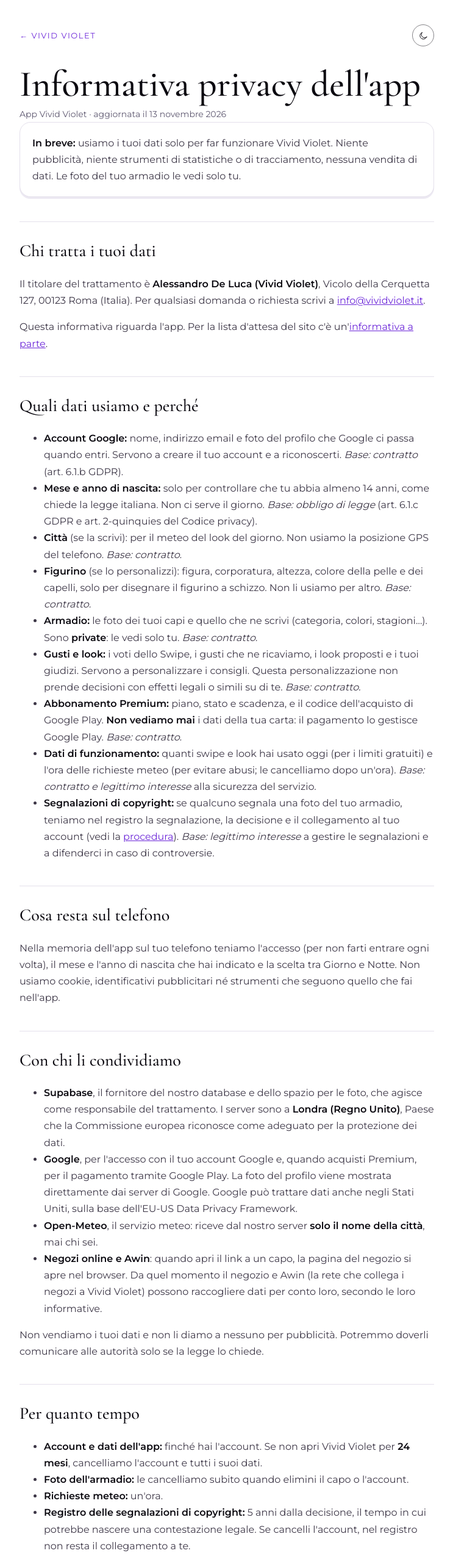
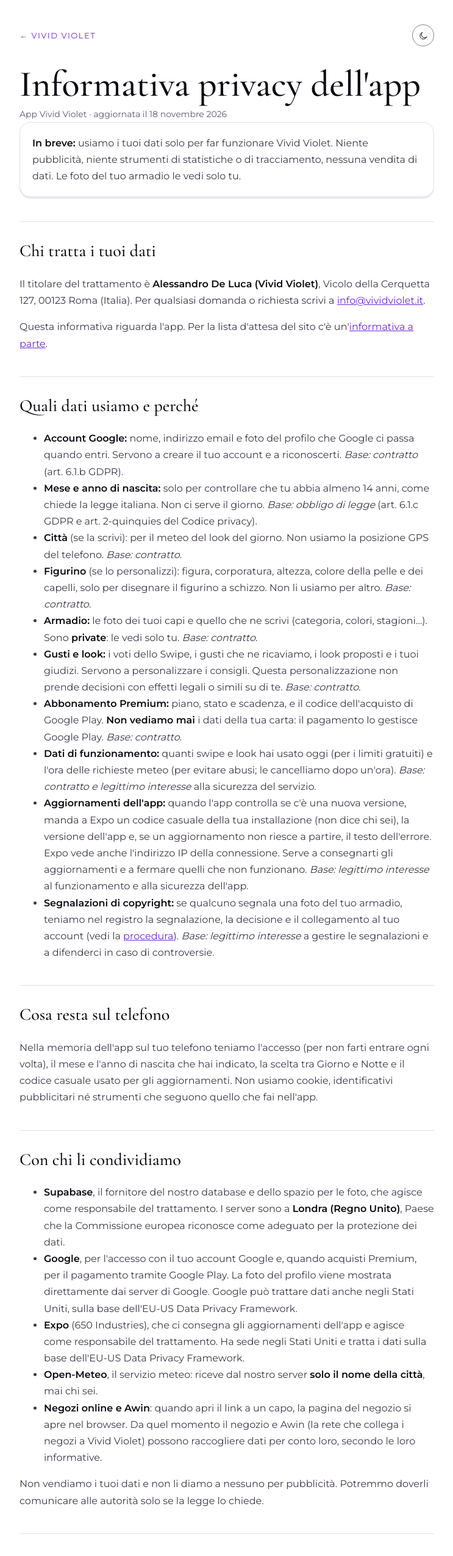
Before and after one commit to alexstorm02/vivid-violet-sito, a plain HTML site: page privacy-app.html in a window 1280 px wide. Shown: the top 2551 px of the page at 61% size, without its empty margins (268-1011 px from the left). Drawn offline with Linux system fonts and the light colour scheme.

Commit message:
Informativa dell'app: aggiunto Expo (aggiornamenti dell'app)
Codice casuale dell'installazione, indirizzo IP e testo degli errori inviati
a Expo da EAS Update; Expo tra i responsabili del trattamento (Stati Uniti,
Data Privacy Framework) e tempi di conservazione. Data al 18 novembre 2026.
Allinea l'informativa alle risposte "Sicurezza dei dati" di Play Console.

Co-Authored-By: Claude Opus 5.5 <noreply@anthropic.com>

```diff
--- a/privacy-app.html
+++ b/privacy-app.html
@@ -64,7 +64,7 @@
   </button>
   </div>
   <h1>Informativa privacy dell'app</h1>
-  <p class="data">App Vivid Violet · aggiornata il 13 novembre 2026</p>
+  <p class="data">App Vivid Violet · aggiornata il 18 novembre 2026</p>
 
   <div class="riquadro">
     <p><strong>In breve:</strong> usiamo i tuoi dati solo per far funzionare Vivid Violet. Niente pubblicità, niente strumenti di statistiche o di tracciamento, nessuna vendita di dati. Le foto del tuo armadio le vedi solo tu.</p>
@@ -84,16 +84,18 @@
     <li><strong>Gusti e look:</strong> i voti dello Swipe, i gusti che ne ricaviamo, i look proposti e i tuoi giudizi. Servono a personalizzare i consigli. Questa personalizzazione non prende decisioni con effetti legali o simili su di te. <em>Base: contratto.</em></li>
     <li><strong>Abbonamento Premium:</strong> piano, stato e scadenza, e il codice dell'acquisto di Google Play. <strong>Non vediamo mai</strong> i dati della tua carta: il pagamento lo gestisce Google Play. <em>Base: contratto.</em></li>
     <li><strong>Dati di funzionamento:</strong> quanti swipe e look hai usato oggi (per i limiti gratuiti) e l'ora delle richieste meteo (per evitare abusi; le cancelliamo dopo un'ora). <em>Base: contratto e legittimo interesse</em> alla sicurezza del servizio.</li>
+    <li><strong>Aggiornamenti dell'app:</strong> quando l'app controlla se c'è una nuova versione, manda a Expo un codice casuale della tua installazione (non dice chi sei), la versione dell'app e, se un aggiornamento non riesce a partire, il testo dell'errore. Expo vede anche l'indirizzo IP della connessione. Serve a consegnarti gli aggiornamenti e a fermare quelli che non funzionano. <em>Base: legittimo interesse</em> al funzionamento e alla sicurezza dell'app.</li>
     <li><strong>Segnalazioni di copyright:</strong> se qualcuno segnala una foto del tuo armadio, teniamo nel registro la segnalazione, la decisione e il collegamento al tuo account (vedi la <a href="copyright.html">procedura</a>). <em>Base: legittimo interesse</em> a gestire le segnalazioni e a difenderci in caso di controversie.</li>
   </ul>
 
   <h2>Cosa resta sul telefono</h2>
-  <p>Nella memoria dell'app sul tuo telefono teniamo l'accesso (per non farti entrare ogni volta), il mese e l'anno di nascita che hai indicato e la scelta tra Giorno e Notte. Non usiamo cookie, identificativi pubblicitari né strumenti che seguono quello che fai nell'app.</p>
+  <p>Nella memoria dell'app sul tuo telefono teniamo l'accesso (per non farti entrare ogni volta), il mese e l'anno di nascita che hai indicato, la scelta tra Giorno e Notte e il codice casuale usato per gli aggiornamenti. Non usiamo cookie, identificativi pubblicitari né strumenti che seguono quello che fai nell'app.</p>
 
   <h2>Con chi li condividiamo</h2>
   <ul>
     <li><strong>Supabase</strong>, il fornitore del nostro database e dello spazio per le foto, che agisce come responsabile del trattamento. I server sono a <strong>Londra (Regno Unito)</strong>, Paese che la Commissione europea riconosce come adeguato per la protezione dei dati.</li>
     <li><strong>Google</strong>, per l'accesso con il tuo account Google e, quando acquisti Premium, per il pagamento tramite Google Play. La foto del profilo viene mostrata direttamente dai server di Google. Google può trattare dati anche negli Stati Uniti, sulla base dell'EU-US Data Privacy Framework.</li>
+    <li><strong>Expo</strong> (650 Industries), che ci consegna gli aggiornamenti dell'app e agisce come responsabile del trattamento. Ha sede negli Stati Uniti e tratta i dati sulla base dell'EU-US Data Privacy Framework.</li>
     <li><strong>Open-Meteo</strong>, il servizio meteo: riceve dal nostro server <strong>solo il nome della città</strong>, mai chi sei.</li>
     <li><strong>Negozi online e Awin</strong>: quando apri il link a un capo, la pagina del negozio si apre nel browser. Da quel momento il negozio e Awin (la rete che collega i negozi a Vivid Violet) possono raccogliere dati per conto loro, secondo le loro informative.</li>
   </ul>
@@ -104,6 +106,7 @@
     <li><strong>Account e dati dell'app:</strong> finché hai l'account. Se non apri Vivid Violet per <strong>24 mesi</strong>, cancelliamo l'account e tutti i suoi dati.</li>
     <li><strong>Foto dell'armadio:</strong> le cancelliamo subito quando elimini il capo o l'account.</li>
     <li><strong>Richieste meteo:</strong> un'ora.</li>
+    <li><strong>Dati degli aggiornamenti (Expo):</strong> il testo degli errori viene cancellato da Expo dopo 3 giorni; il codice dell'installazione e l'indirizzo IP restano per i tempi indicati nell'<a href="https://expo.dev/privacy" rel="noopener">informativa di Expo</a>.</li>
     <li><strong>Registro delle segnalazioni di copyright:</strong> 5 anni dalla decisione, il tempo in cui potrebbe nascere una contestazione legale. Se cancelli l'account, nel registro non resta il collegamento a te.</li>
   </ul>
 
--- a/sitemap.xml
+++ b/sitemap.xml
@@ -22,7 +22,7 @@
   </url>
   <url>
     <loc>https://vividviolet.it/privacy-app.html</loc>
-    <lastmod>2026-11-12</lastmod>
+    <lastmod>2026-11-18</lastmod>
   </url>
   <url>
     <loc>https://vividviolet.it/elimina-account.html</loc>
```
